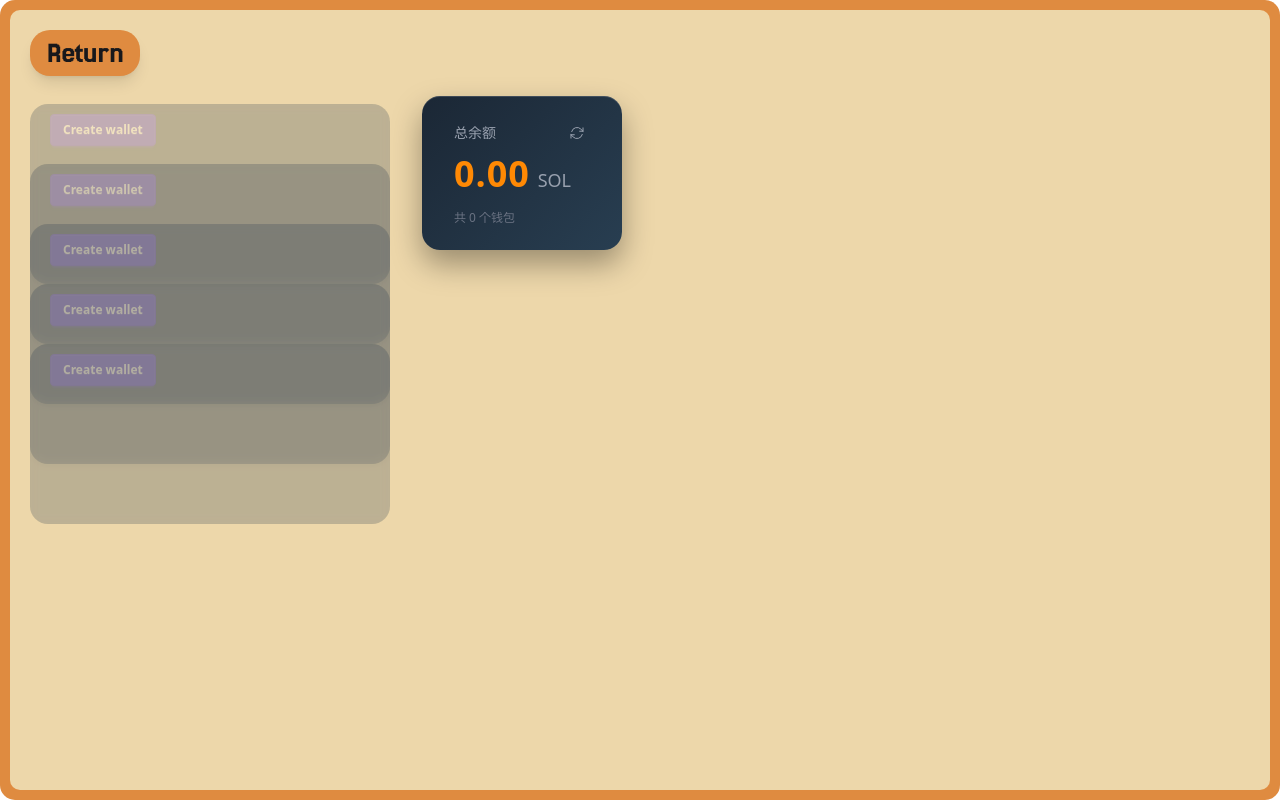
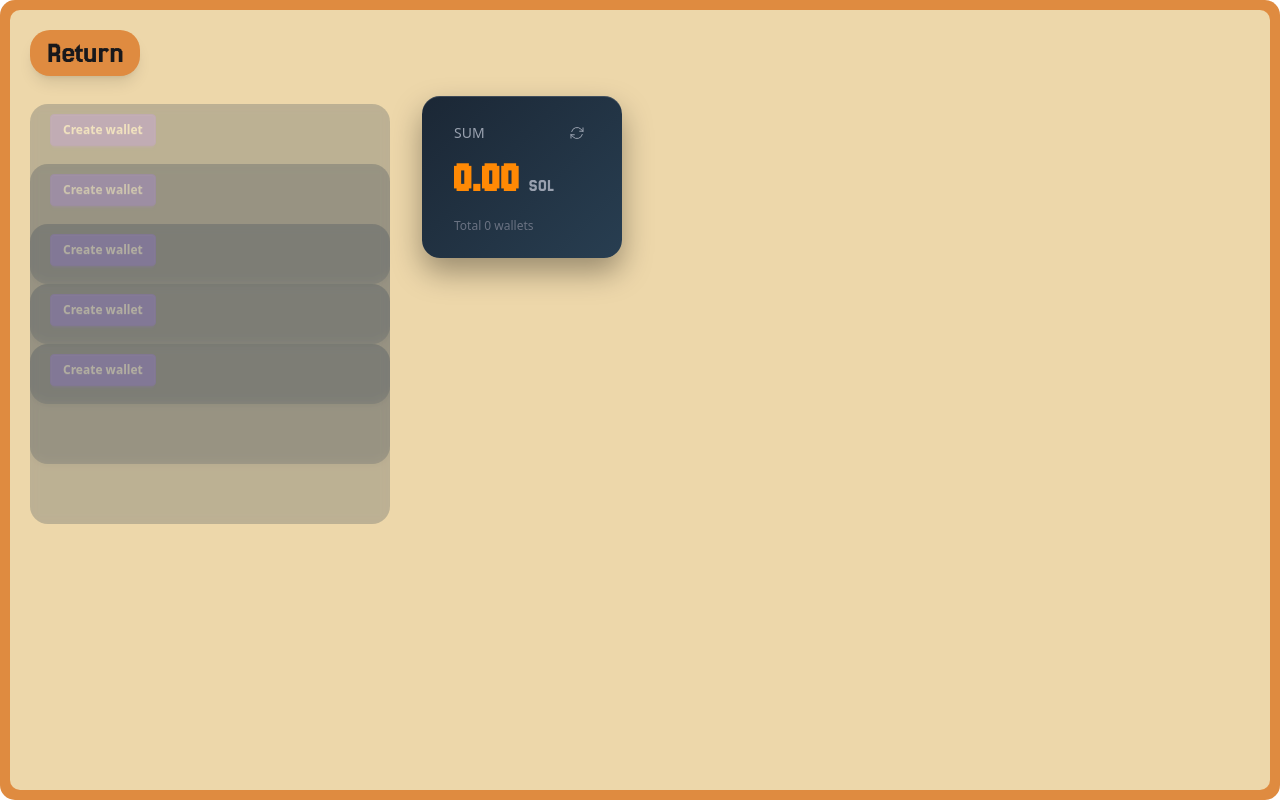
Before and after one commit to tcyeee/PixWallet, a Vue app: page /#/wallet in a window 1280 px wide. Built offline with nearby package versions, Linux system fonts and the light colour scheme.

Commit message:
wallet page update

```diff
--- a/src/components/WalletCardList.vue
+++ b/src/components/WalletCardList.vue
@@ -18,8 +18,8 @@
           <div class="font-mono text-[0.95rem] tracking-[0.15em] opacity-90">
             {{ formatCardNumber(slot.public_key) }}
           </div>
-          <div class="text-[1.4rem] font-bold tracking-wide">
-            <span class="text-orange-400">{{ lamportsToSol(slot.balance) }}</span>
+          <div class="text-[1.4rem] font-bold tracking-wide font-pix-primary">
+            <span class="text-orange-400 text-3xl">{{ lamportsToSol(slot.balance) }}</span>
             <span class="text-xs text-gray-400"> SOL</span>
           </div>
         </div>
--- a/src/pages/wallet/List.vue
+++ b/src/pages/wallet/List.vue
@@ -21,13 +21,11 @@
     <!-- 右侧显示用户的总余额，总余额等于用户所有银行卡片的余额之和 -->
     <div class="total-balance-card">
       <div class="flex items-center justify-between mb-2">
-        <div class="text-gray-400 text-sm">总余额</div>
+        <div class="text-gray-400 text-sm">SUM</div>
         <button
           class="btn btn-sm btn-ghost text-gray-400 hover:text-white p-1 min-h-0 h-auto"
           :disabled="userStore.loading.refresh"
-          @click="refreshBalance()"
-          title="刷新余额"
-        >
+          @click="refreshBalance()">
           <span v-if="userStore.loading.refresh" class="loading loading-spinner loading-xs"></span>
           <svg
             v-else
@@ -47,13 +45,13 @@
         </button>
       </div>
       <div class="flex items-baseline gap-2">
-        <span class="text-orange-400 text-4xl font-bold tracking-wide">
+        <span class="text-orange-400 text-5xl font-bold tracking-wide font-pix-primary">
           {{ totalBalance }}
         </span>
-        <span class="text-gray-400 text-lg">SOL</span>
+        <span class="text-gray-400 text-lg font-pix-secondary">SOL</span>
       </div>
       <div class="mt-4 text-gray-500 text-xs">
-        共 {{ walletCount }} 个钱包
+        Total {{ walletCount }} wallets
       </div>
     </div>
   </div>
```
